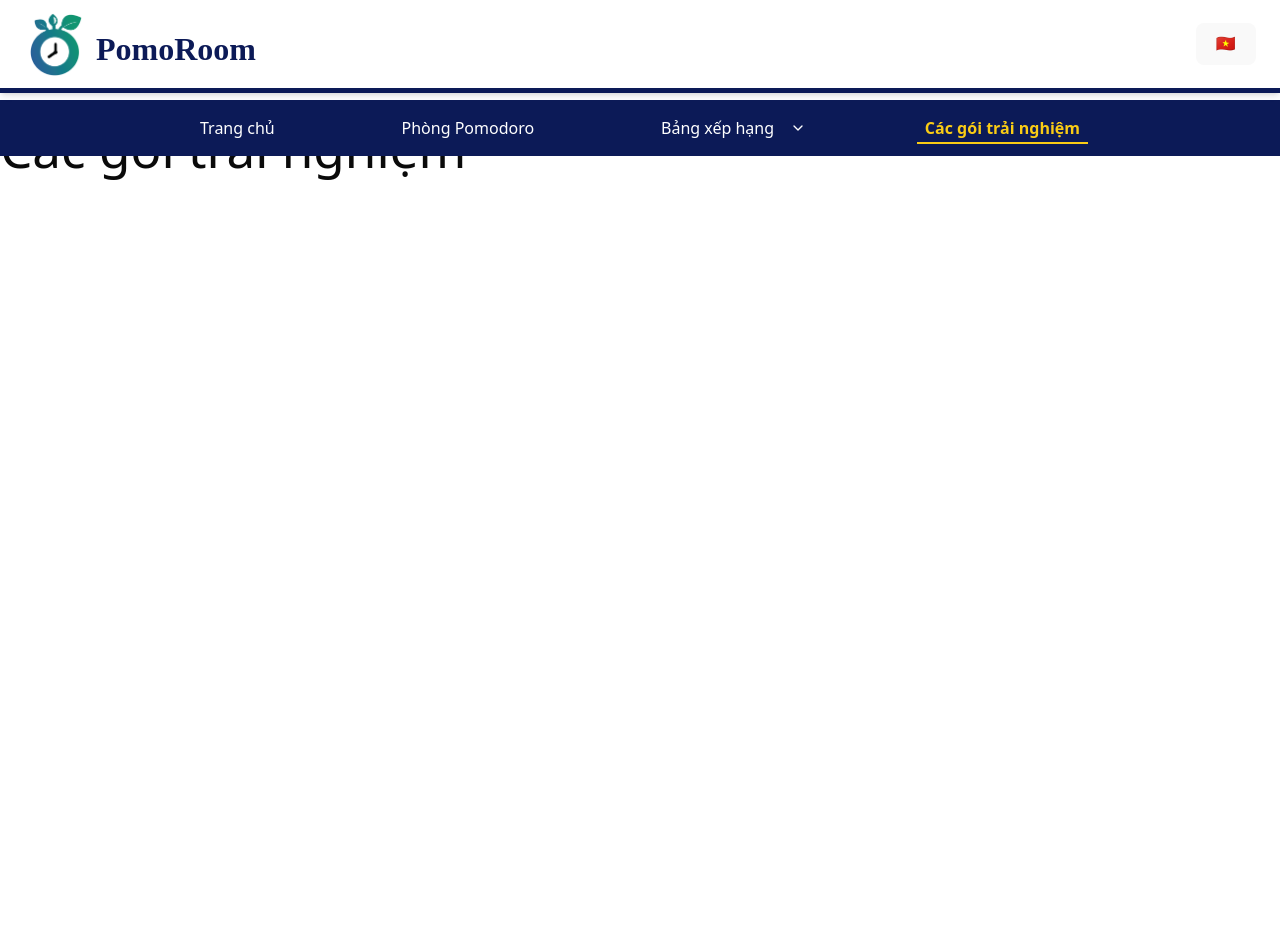
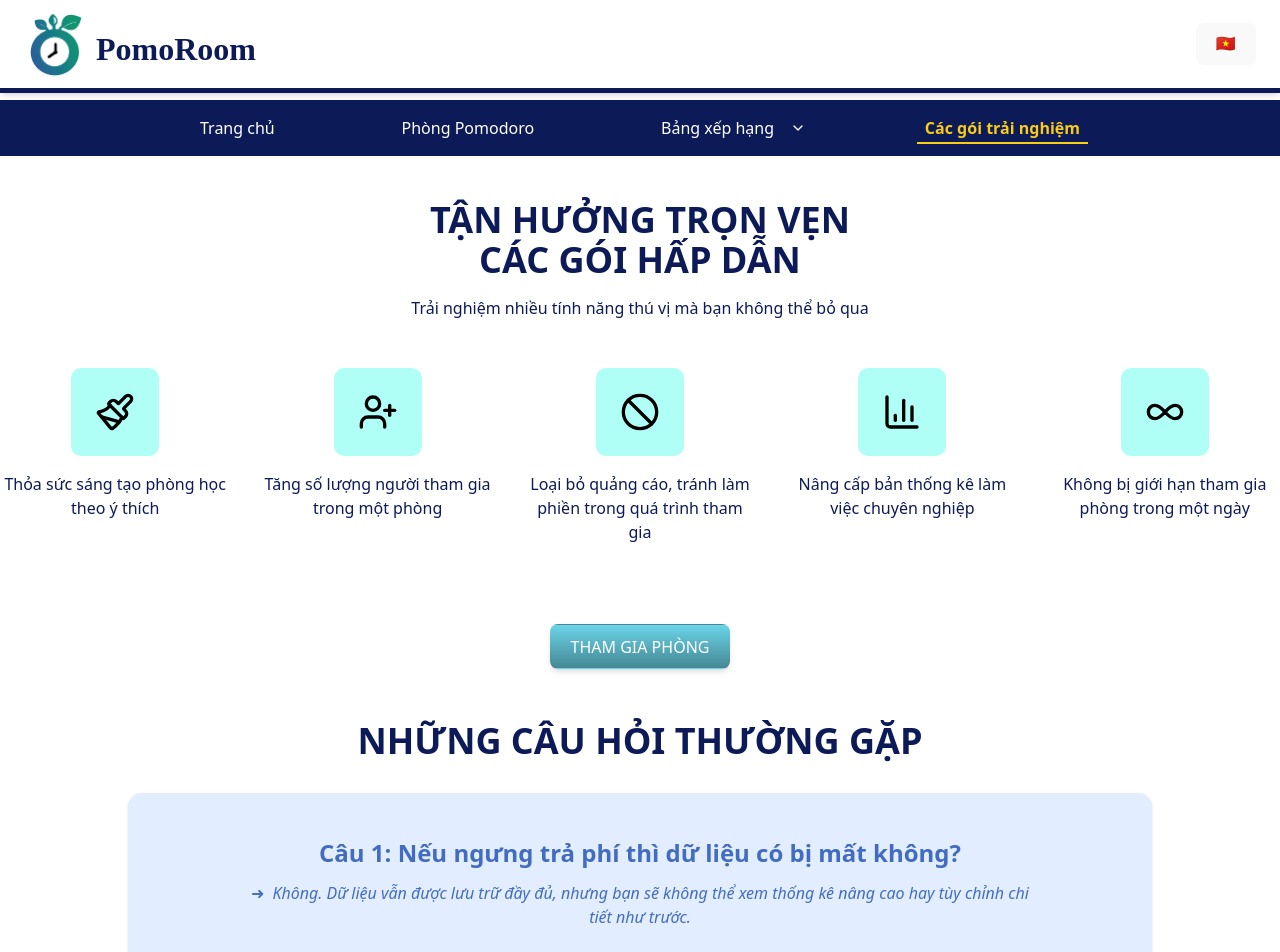
Before and after one commit to LuuTD-281004/PomoRoom_FE, a React (Vite) app: page /plans in a window 1280 px wide. Shown: the top 952 px of the page. Before the commit the page ends 800 px from the top, so only its background shows below. Built offline with nearby package versions, Linux system fonts and the light colour scheme; no server answers; a web font is replaced by a local one.

Commit message:
Add ServicesPage component and update routing; enhance translations for services and FAQs

```diff
--- a/src/App.tsx
+++ b/src/App.tsx
@@ -6,6 +6,7 @@ import RegisterPage from "./Page/RegisterPage";
 import RankingPage from "./Page/RankingPage";
 import LayoutWithHeader from "./partials/LayoutWithHeader";
 import LayoutAuth from "./partials/LayoutAuth";
+import ServicesPage from "./Page/ServicesPage";
 import { AuthProvider } from "./providers/AuthProvider";
 import "./i18n";
 
@@ -22,7 +23,7 @@ function App() {
               path="/ranking/personal"
               element={<h1>Thành tích cá nhân</h1>}
             />
-            <Route path="/plans" element={<h1>Các gói trải nghiệm</h1>} />
+            <Route path="/plans" element={<ServicesPage />} />
           </Route>
 
           <Route element={<LayoutAuth />}>
--- a/src/Page/ServicesPage.tsx
+++ b/src/Page/ServicesPage.tsx
@@ -0,0 +1,120 @@
+import React from "react";
+import { useTranslation } from "react-i18next";
+import { Paintbrush, UserPlus, Ban, BarChart3, Infinity } from "lucide-react";
+import Button from "@/Components/Button";
+import Footer from "@/partials/Footer";
+
+const ServicesPage: React.FC = () => {
+  const { t } = useTranslation();
+
+  const features = [
+    {
+      icon: <Paintbrush className="w-10 h-10 text-black" />,
+      text: t("services.feature1"),
+    },
+    {
+      icon: <UserPlus className="w-10 h-10 text-black" />,
+      text: t("services.feature2"),
+    },
+    {
+      icon: <Ban className="w-10 h-10 text-black" />,
+      text: t("services.feature3"),
+    },
+    {
+      icon: <BarChart3 className="w-10 h-10 text-black" />,
+      text: t("services.feature4"),
+    },
+    {
+      icon: <Infinity className="w-10 h-10 text-black" />,
+      text: t("services.feature5"),
+    },
+  ];
+
+  const faqs = [
+    {
+      question: t("faq.q1.title"),
+      answer: t("faq.q1.answer"),
+    },
+    {
+      question: t("faq.q2.title"),
+      answer: t("faq.q2.answer"),
+    },
+    {
+      question: t("faq.q3.title"),
+      answer: t("faq.q3.answer"),
+    },
+    {
+      question: t("faq.q4.title"),
+      answer: t("faq.q4.answer"),
+    },
+  ];
+
+  return (
+    <div>
+        <main>
+            <section className="w-full min-w-screen flex flex-col items-center justify-center mt-20 mb-20">
+                <h2 className="text-3xl md:text-4xl font-extrabold text-[#0C1A57] text-center">
+                    {t("services.title1")}
+                    <br /> {t("services.title2")}
+                </h2>
+                <p className="text-[#0C1A57] mt-4 text-center max-w-2xl">
+                    {t("services.subtitle")}
+                </p>
+
+                <div className="mt-12 grid grid-cols-1 sm:grid-cols-2 lg:grid-cols-5 gap-8 w-full max-w-7xl">
+                    {features.map((f, index) => (
+                    <div
+                        key={index}
+                        className="flex flex-col items-center text-center space-y-4"
+                    >
+                        <div className="bg-[#B0FFF6] p-6 rounded-lg flex items-center justify-center">
+                        {f.icon}
+                        </div>
+                        <p className="text-[#0C1A57] text-sm md:text-base font-medium">
+                        {f.text}
+                        </p>
+                    </div>
+                    ))}
+                </div>
+            </section>
+
+            <div className="flex justify-center mt-6">
+              <Button type="submit" size="wide">
+                {t("homepage.join_room")}
+              </Button>
+            </div>
+
+          <section className="w-full min-w-screen flex flex-col items-center justify-center mt-10 mb-10 px-6">
+            <h2 className="text-3xl md:text-4xl font-extrabold text-[#0C1A57] text-center px-6 py-3 rounded-lg">
+              {t("services.title3")}
+            </h2>
+
+            <div className="mt-5 w-full max-w-5xl bg-[#E2EEFF] rounded-xl p-6 space-y-6 shadow text-center">
+              {faqs.map((faq, index) => (
+                <div key={index} className="border-b-2 border-[#426CC2] pb-4 last:border-0 mt-5 w-4/5 mx-auto">
+
+                  <p className="text-lg md:text-2xl text-[#426CC2] mb-3">
+                    <span className="font-bold">
+                      {t("faq.questionPrefix")} {index + 1}:
+                    </span>{" "}
+                    <span className="font-semibold">{faq.question}</span>
+                  </p>
+
+                  <p className="italic text-[#426CC2] text-base mb-5 text-center relative inline-block">
+                    <span className="before:content-['➜'] before:mr-2 before:text-[#426CC2]">
+                      {faq.answer}
+                    </span>
+                  </p>
+                </div>
+              ))}
+            </div>
+          </section>
+        </main>
+
+        <div className="w-full h-[20px] bg-[#0C1A57] mb-2" />
+      <Footer />
+    </div>
+  );
+};
+
+export default ServicesPage;
--- a/src/locales/en.json
+++ b/src/locales/en.json
@@ -63,5 +63,35 @@
   "footer": {
     "contact_us": "CONTACT US AT",
     "copyright": "© 2025 Copyright"
+  },
+  "services": {
+    "title1": "ENJOY COMPLETELY",
+    "title2": "ATTRACTIVE PACKAGES",
+    "subtitle": "Experience many interesting features you can't miss",
+    "feature1": "Customize study rooms freely as you like",
+    "feature2": "Increase the number of participants in a room",
+    "feature3": "Remove ads to avoid interruptions during participation",
+    "feature4": "Upgrade to professional work statistics",
+    "feature5": "No limit on room participation per day",
+    "title3": "Frequently Asked Questions (FAQ)"
+  },
+  "faq": {
+    "questionPrefix": "Question",
+    "q1": {
+      "title": "If I stop paying, will my data be lost?",
+      "answer": "No. Your data will still be stored, but you won’t have access to advanced statistics or customization."
+    },
+    "q2": {
+      "title": "Can I share the paid plan with others?",
+      "answer": "No. Each account requires its own subscription since data is stored individually."
+    },
+    "q3": {
+      "title": "Will upgrading to Pro help me study more effectively?",
+      "answer": "Pro includes advanced tools: detailed tracking, visual charts, and personalized study suggestions. This helps you stay focused and manage time better."
+    },
+    "q4": {
+      "title": "Should I upgrade if I only study 1–2 hours per day?",
+      "answer": "Not necessary. Free plan is enough for light use. Pro is recommended for a more in-depth and long-term learning experience."
+    }
   }
 }
--- a/src/locales/vi.json
+++ b/src/locales/vi.json
@@ -62,5 +62,35 @@
   "footer": {
     "contact_us": "LIÊN HỆ CHÚNG TÔI TẠI",
     "copyright": "© 2025 Bản quyền"
+  },
+  "services": {
+    "title1": "TẬN HƯỞNG TRỌN VẸN",
+    "title2": "CÁC GÓI HẤP DẪN",
+    "subtitle": "Trải nghiệm nhiều tính năng thú vị mà bạn không thể bỏ qua",
+    "feature1": "Thỏa sức sáng tạo phòng học theo ý thích",
+    "feature2": "Tăng số lượng người tham gia trong một phòng",
+    "feature3": "Loại bỏ quảng cáo, tránh làm phiền trong quá trình tham gia",
+    "feature4": "Nâng cấp bản thống kê làm việc chuyên nghiệp",
+    "feature5": "Không bị giới hạn tham gia phòng trong một ngày",
+    "title3": "NHỮNG CÂU HỎI THƯỜNG GẶP"
+  },
+  "faq": {
+    "questionPrefix": "Câu",
+    "q1": {
+      "title": "Nếu ngưng trả phí thì dữ liệu có bị mất không?",
+      "answer": "Không. Dữ liệu vẫn được lưu trữ đầy đủ, nhưng bạn sẽ không thể xem thống kê nâng cao hay tùy chỉnh chi tiết như trước."
+    },
+    "q2": {
+      "title": "Có thể dùng chung gói trả phí với người khác không?",
+      "answer": "Không. Dữ liệu cá nhân được lưu riêng, bạn cần tài khoản riêng để sử dụng."
+    },
+    "q3": {
+      "title": "Mua bản Pro có giúp mình học hiệu quả hơn không?",
+      "answer": "Bản Pro hỗ trợ nhiều công cụ nâng cao: theo dõi quá trình học chi tiết, biểu đồ trực quan, gợi ý lộ trình học phù hợp. Nhờ vậy bạn sẽ dễ dàng tập trung và quản lý thời gian tốt hơn."
+    },
+    "q4": {
+      "title": "Có nên nâng cấp không nếu mình chỉ học 1-2 tiếng mỗi ngày?",
+      "answer": "Không nhất thiết. Nếu bạn học ít, gói miễn phí vẫn đủ. Nhưng bản Pro sẽ mang lại trải nghiệm học tập chuyên sâu và tiện ích lâu dài."
+    }
   }
 }
```
